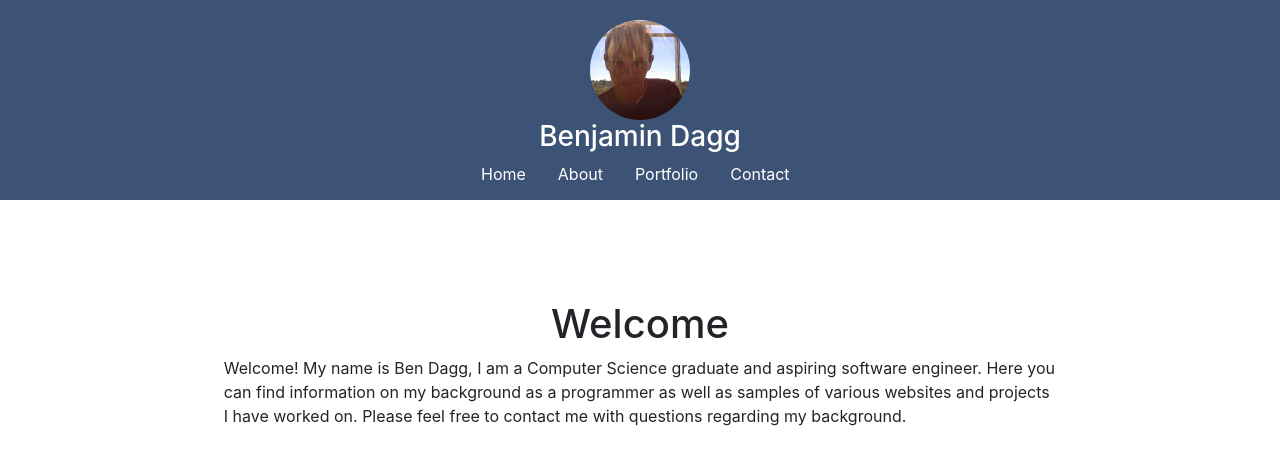
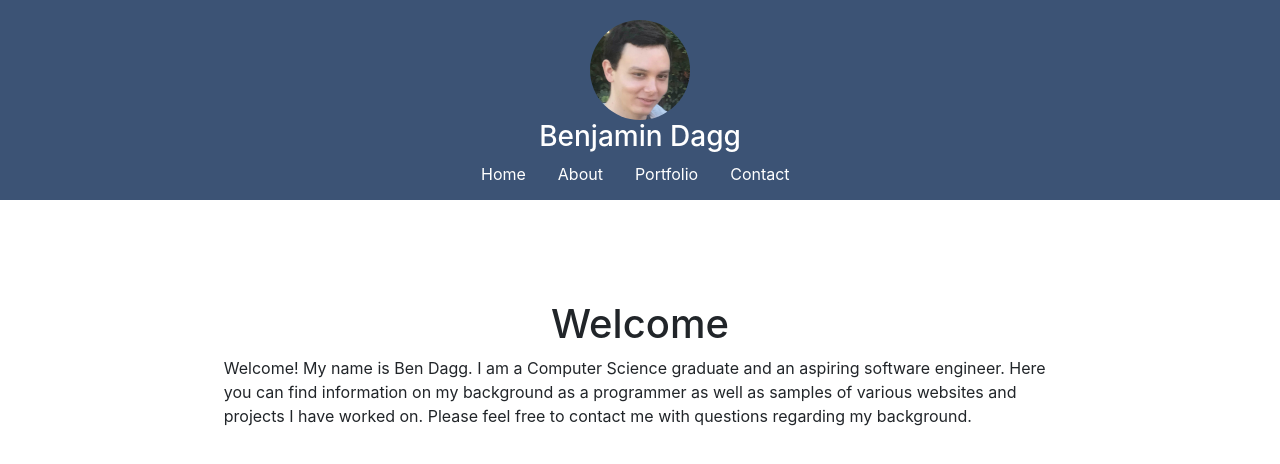
Before and after one commit to BenjaminDagg/Portfolio, a React (Create React App) app: page / in a window 1280 px wide. Shown: the top 464 px of the page. Built offline with nearby package versions, Linux system fonts and the light colour scheme.

Commit message:
updated profile image in header

```diff
--- a/src/components/Header/Header.js
+++ b/src/components/Header/Header.js
@@ -31,7 +31,7 @@ export class Header extends Component {
         return (
             <div id="header">
                 <div id="avatar">
-                    <Avatar id="profile_img" alt="Ben Dagg" src={require("../../images/profile_img.webp")} />
+                    <Avatar id="profile_img" alt="Ben Dagg" src={require("../../images/pi2.JPG")} />
 
                 </div>
                 <h3 id="name-header">Benjamin Dagg</h3>
--- a/src/components/Home/Home.js
+++ b/src/components/Home/Home.js
@@ -19,7 +19,7 @@ export class Home extends Component {
                     <div className="col-12">
                         <div id="home-content">
                             <p>
-                                Welcome! My name is Ben Dagg, I am a Computer Science graduate and aspiring software engineer. Here you can find information on my
+                                Welcome! My name is Ben Dagg. I am a Computer Science graduate and an aspiring software engineer. Here you can find information on my
                                 background as a programmer as well as samples of various websites
                                 and projects I have worked on. Please feel free to contact me with
                                 questions regarding my background.
```
Also changed, not shown: src/images/pi2.JPG (added).
